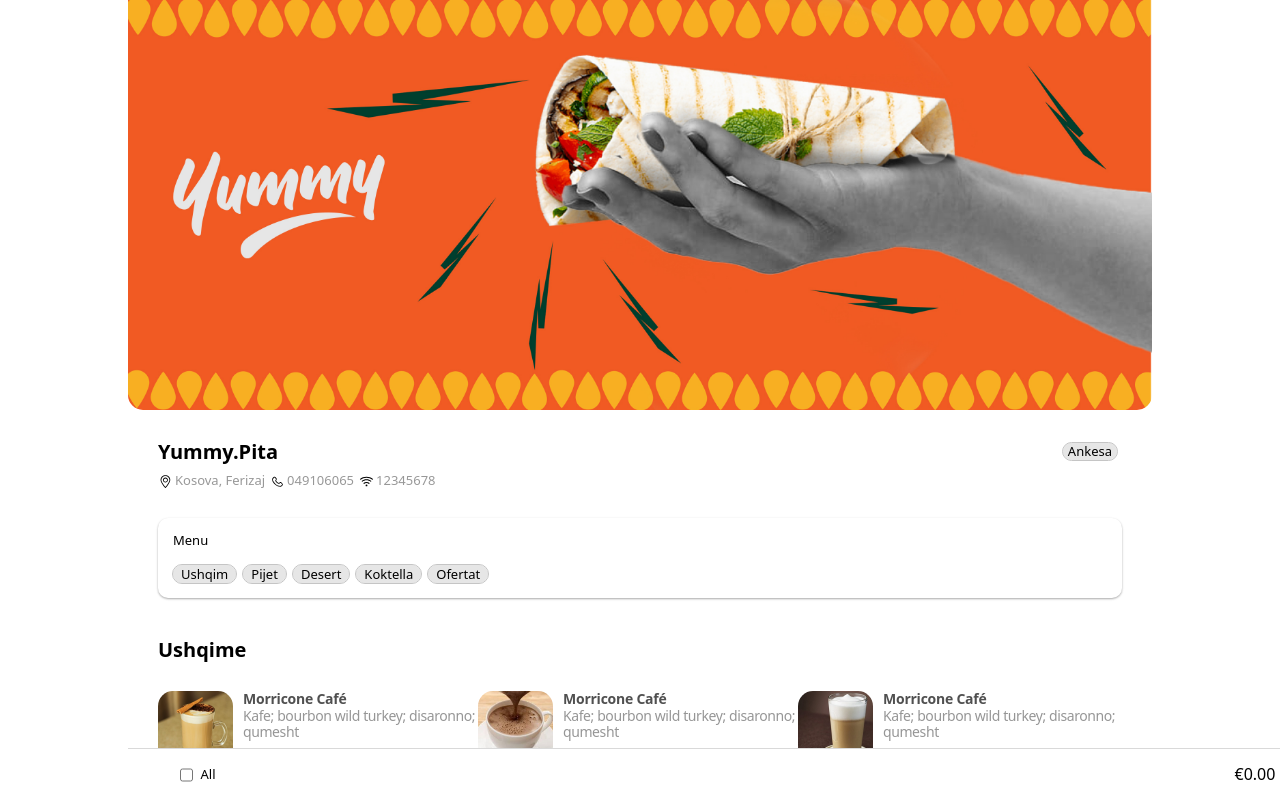
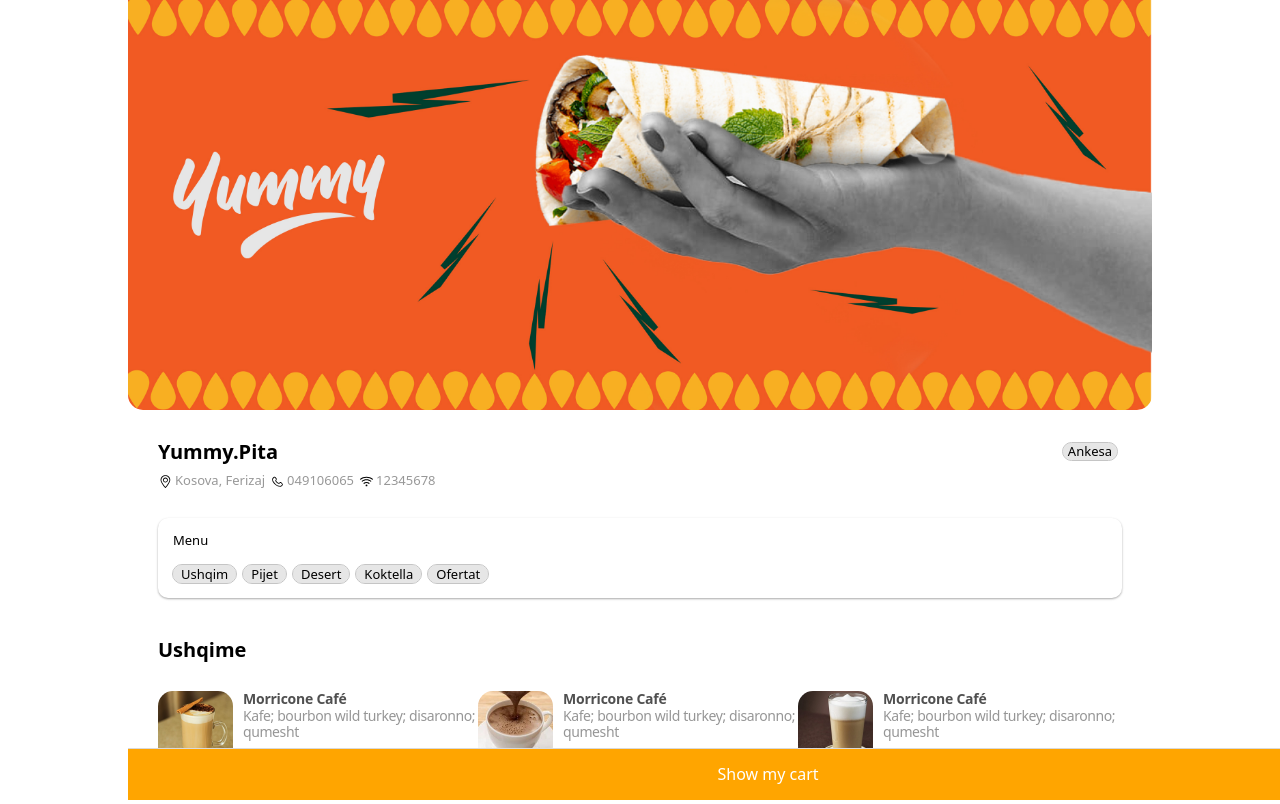
Before and after one commit to Xprim3/offon, a website built with Vite: page profile.html in a window 1280 px wide. Shown: the top 804 px of the page. Built offline with nearby package versions, Linux system fonts and the light colour scheme.

Commit message:
secound commit

```diff
--- a/profile.html
+++ b/profile.html
@@ -159,13 +159,8 @@
         <!-- End -->
     </div>
     <form class="top-cart-section">
-      <span class="check-box">
-        <input class="check-mod" type="checkbox">
-        <p class="all-font">All</p>
-      </span>
       <div class="button-box">
-        <span class="total-box">&euro;0.00</span>
-        <button class="share-button">Shporta</button>
+        <button class="share-button">Show my cart</button>
       </div>
     </form>
   </section>
--- a/styles/profile.css
+++ b/styles/profile.css
@@ -280,8 +280,8 @@
   align-items: center;
   width: 100%;
   height: 52px;
-  justify-content: space-between;
-  background-color: white;
+  justify-content: center;
+  background-color: orange;
   position: fixed;
   bottom: 0;
   border-top: solid;
@@ -311,7 +311,7 @@
   width: 150px;
   height: 100%;
   display: flex;
-  justify-content: space-evenly;
+  justify-content: center;
   align-items: center;
 }
 
@@ -320,8 +320,8 @@
   border-radius: 50px;
   border: none;
   outline: none;
-  background-color: rgb(230, 230, 230);
-  color: black;
+  background-color: transparent;
+  color: white;
   font-weight: 500;
   cursor: pointer;
 }
```
Also changed, not shown: media/icons/svgexport-1.svg (added), media/icons/svgexport-10.svg (added), media/icons/svgexport-11.svg (added), media/icons/svgexport-12.svg (added), media/icons/svgexport-13.svg (added), media/icons/svgexport-14.svg (added), media/icons/svgexport-15.svg (added), media/icons/svgexport-16.svg (added), media/icons/svgexport-2.svg (added), media/icons/svgexport-3.svg (added), media/icons/svgexport-4.svg (added), media/icons/svgexport-5.svg (added), media/icons/svgexport-6.svg (added), media/icons/svgexport-7.svg (added), 3 more files.
